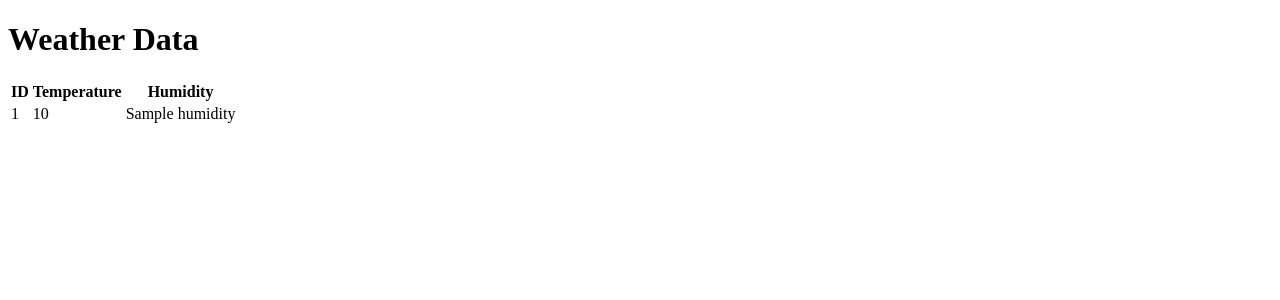
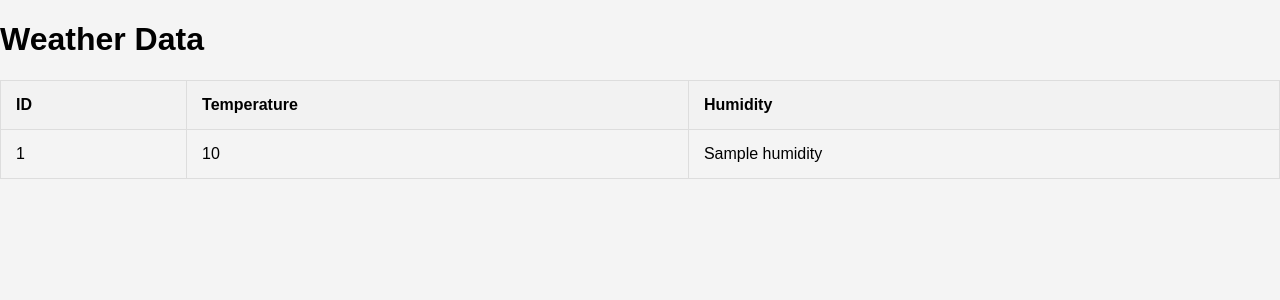
Before and after one commit to EneruJ/azureproject, a Flask app: page / in a window 1280 px wide. Shown: the top 300 px of the page. Run offline with Flask 2, Linux system fonts and the light colour scheme; a database or web service that is not in the repository returns one stand-in record (values such as "Sample title").

Commit message:
Updated template and added startup and static files

```diff
--- /dev/null
+++ b/startup.txt
@@ -0,0 +1 @@
+gunicorn -b 0.0.0.0:8000 src.api.app:app
--- /dev/null
+++ b/static/style.css
@@ -0,0 +1,47 @@
+body {
+    font-family: 'Arial', sans-serif;
+    background-color: #f4f4f4;
+    margin: 0;
+    padding: 0;
+}
+
+.container {
+    width: 80%;
+    margin: auto;
+    overflow: hidden;
+}
+
+header {
+    background: #50b3a2;
+    color: white;
+    padding: 20px 0;
+    text-align: center;
+}
+
+header h1 {
+    margin: 0;
+    font-size: 24px;
+}
+
+table {
+    width: 100%;
+    margin: 20px 0;
+    border-collapse: collapse;
+}
+
+table, th, td {
+    border: 1px solid #ddd;
+}
+
+th, td {
+    padding: 15px;
+    text-align: left;
+}
+
+th {
+    background-color: #f2f2f2;
+}
+
+tr:hover {
+    background-color: #f5f5f5;
+}
--- a/templates/index.html
+++ b/templates/index.html
@@ -4,6 +4,7 @@
     <meta charset="UTF-8">
     <meta name="viewport" content="width=device-width, initial-scale=1.0">
     <title>Weather Data</title>
+    <link rel="stylesheet" href="{{ url_for('static', filename='style.css') }}">
 </head>
 <body>
     <h1>Weather Data</h1>
```
